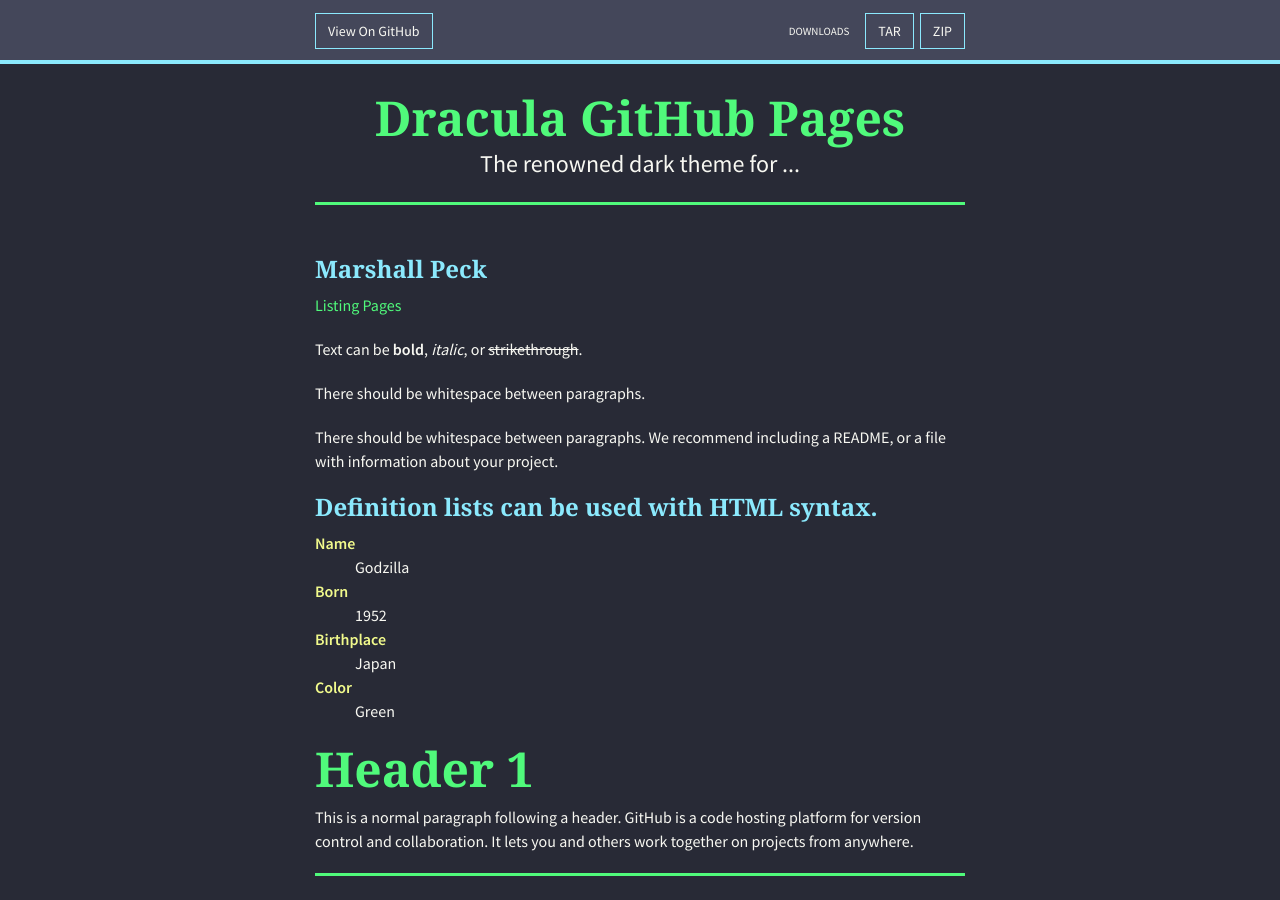
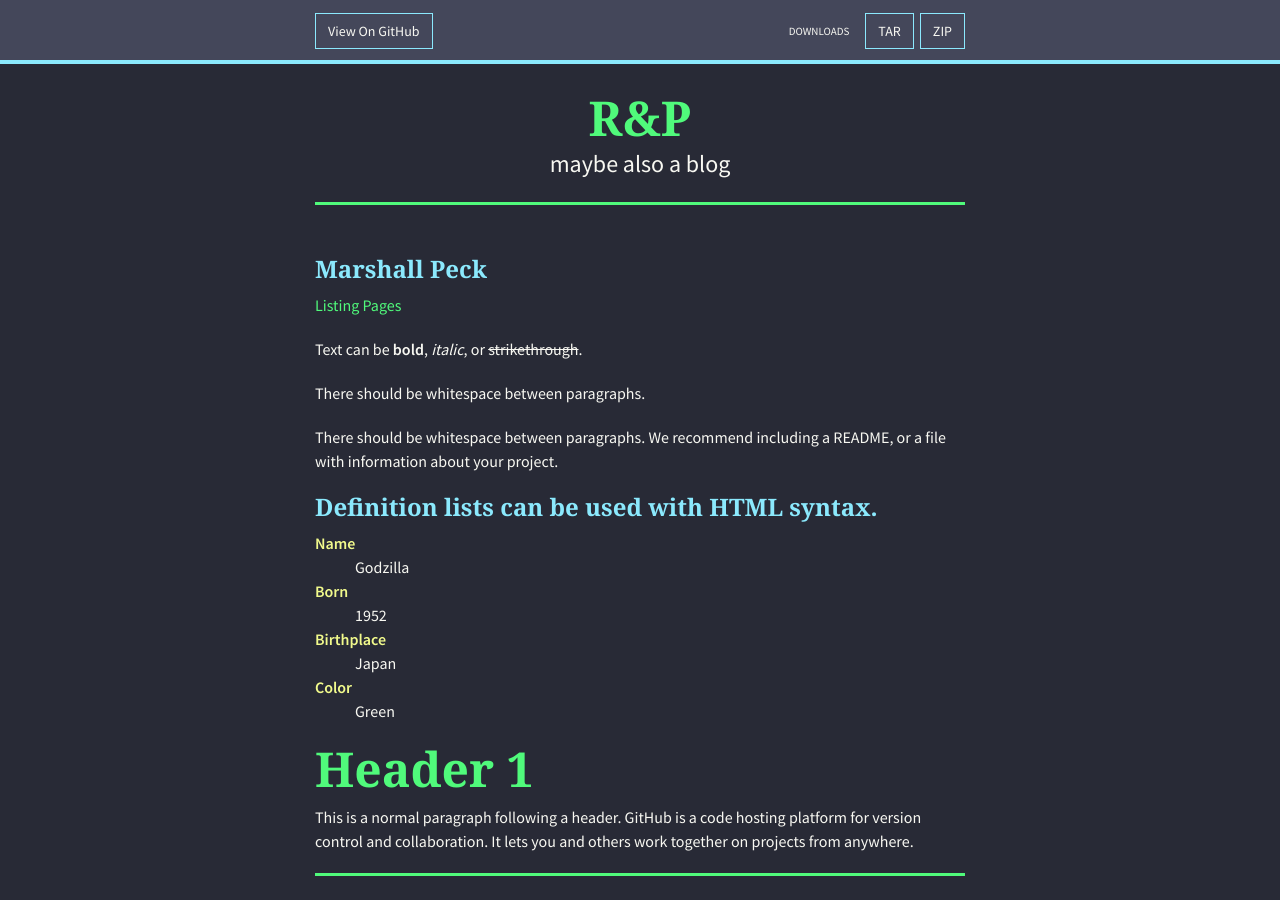
Before and after one commit to SmoothOperator/smoothoperator.github.io, a Jekyll site: the page built from index.md, in a window 1280 px wide and 900 px high. Built offline with Jekyll 4.4.1, drawn with Linux system fonts in a browser that asks for light colours; nearby versions of some CDN libraries; our own code applies the rules of GitHub Pages for plain Markdown files.

Commit message:
Update _config.yml

```diff
--- a/_config.yml
+++ b/_config.yml
@@ -1,8 +1,8 @@
 # SEO Values
-title: Dracula GitHub Pages
-tagline: The renowned dark theme for ...
-description: The renowned dark theme for ...
-url: https://dracula.github.io/gh-pages/
+title: R&P
+tagline: Resume & Portfolio
+description: maybe also a blog
+url: https://smoothoperator.github.io/
 twitter: https://twitter.com/zenorocha
 logo: https://draculatheme.com/static/icons/pack-1/045-dracula.svg
 
```
